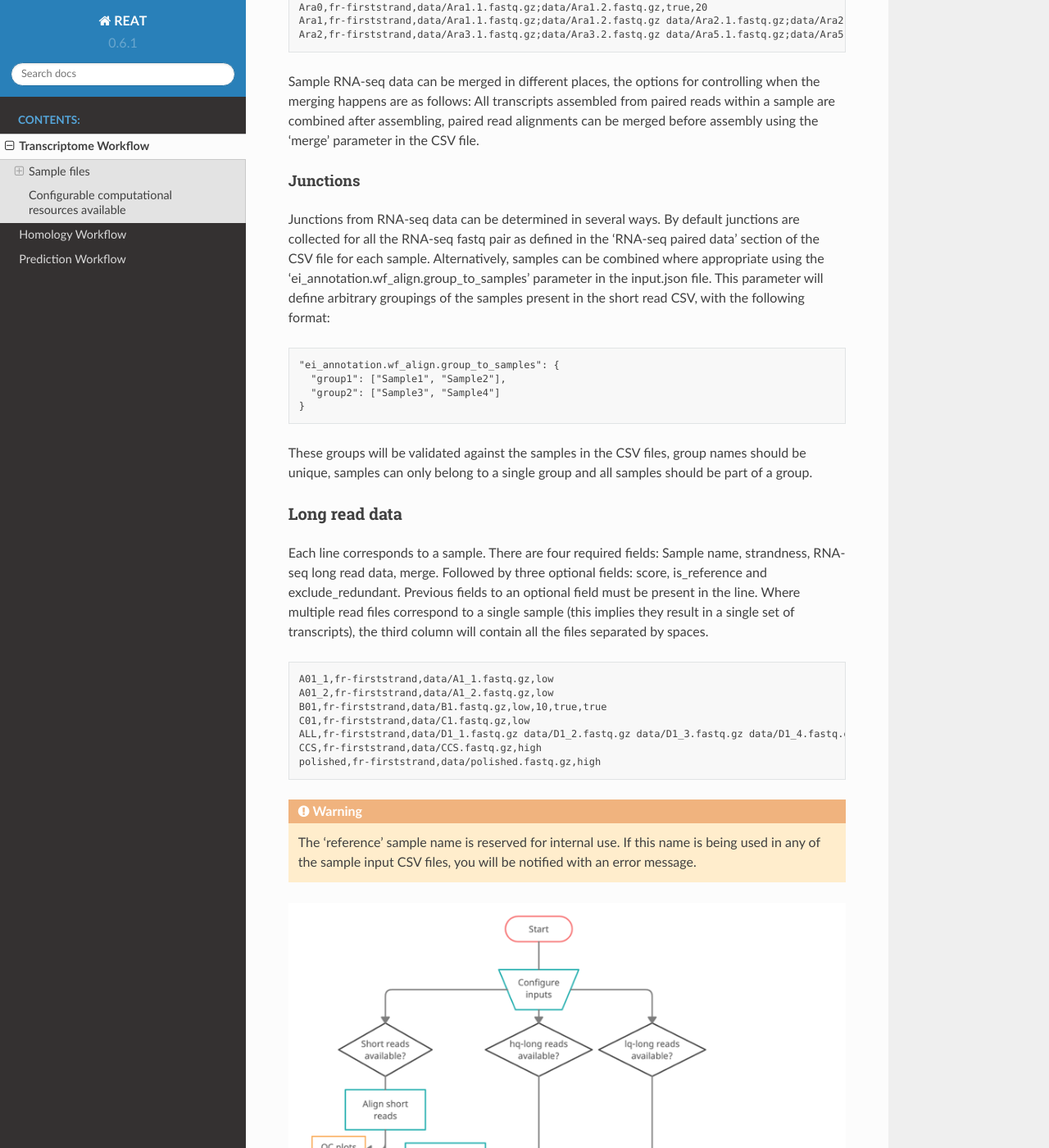
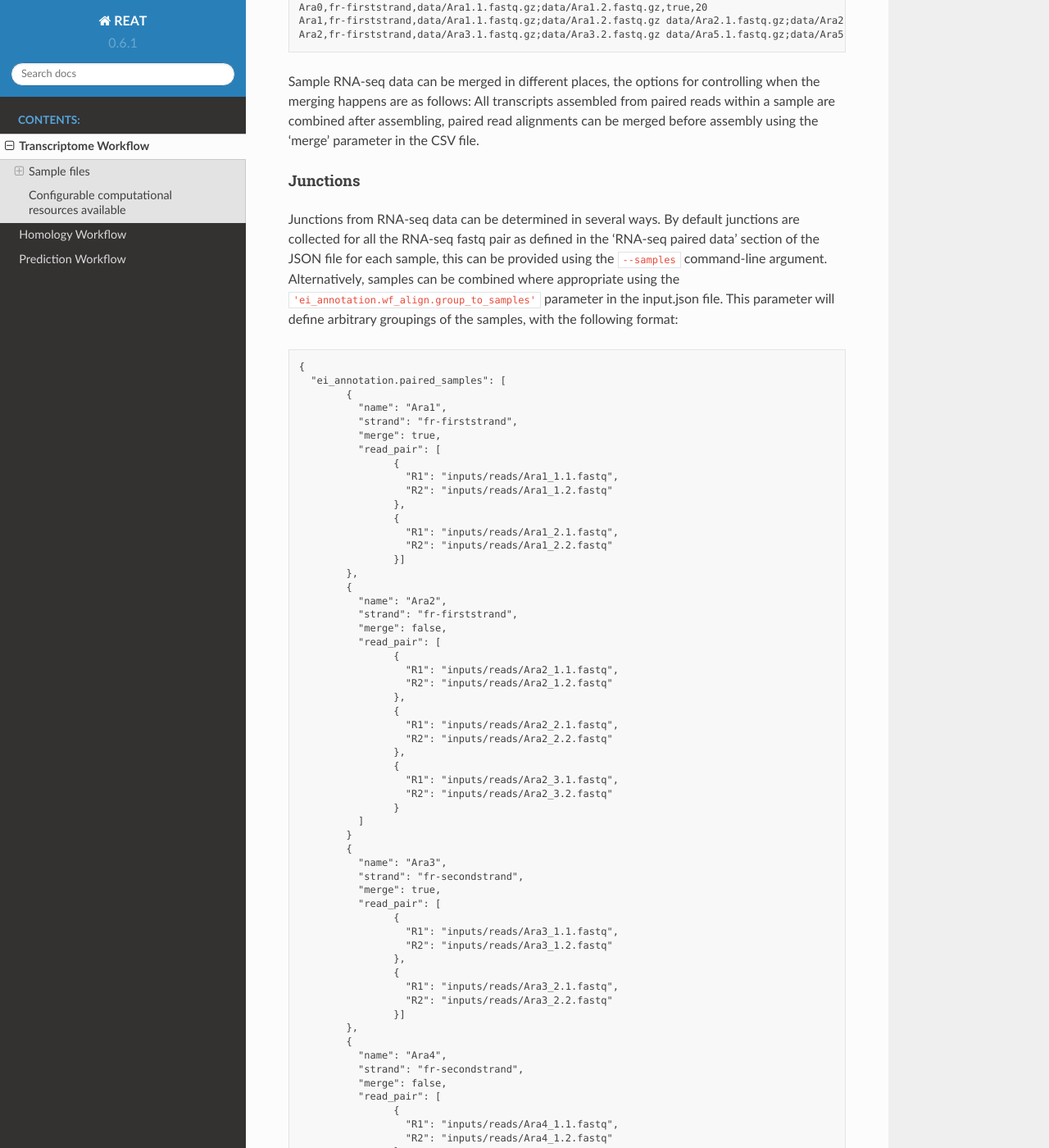
Before and after one commit to EI-CoreBioinformatics/reat, a Sphinx documentation site: the page built from docs/modules/transcriptome/index.rst, in a window 1280 px wide and 1400 px high, scrolled down 921 px. Shown: the whole window at 82% size. Built offline with Sphinx 7.4.7 and the Read the Docs theme 2.0.0, drawn with Linux system fonts in a browser that asks for light colours; some of the changed text lies outside the part shown.

Commit message:
Update junction grouping help

```diff
--- a/docs/modules/transcriptome/index.rst
+++ b/docs/modules/transcriptome/index.rst
@@ -44,16 +44,87 @@ Junctions
 ++++++++++
 
 Junctions from RNA-seq data can be determined in several ways.
-By default junctions are collected for all the RNA-seq fastq pair as defined in the 'RNA-seq paired data' section of the CSV file for each sample.
-Alternatively, samples can be combined where appropriate using the 'ei_annotation.wf_align.group_to_samples' parameter in the input.json file.
-This parameter will define arbitrary groupings of the samples present in the short read CSV, with the following format::
+By default junctions are collected for all the RNA-seq fastq pair as defined in the 'RNA-seq paired data' section of the JSON file for each sample, this can be provided using the :code:`--samples` command-line argument.
+Alternatively, samples can be combined where appropriate using the :code:`'ei_annotation.wf_align.group_to_samples'` parameter in the input.json file.
+This parameter will define arbitrary groupings of the samples, with the following format::
 
-  "ei_annotation.wf_align.group_to_samples": {
-    "group1": ["Sample1", "Sample2"],
-    "group2": ["Sample3", "Sample4"]
-  }
+	{
+	  "ei_annotation.paired_samples": [
+		{
+		  "name": "Ara1",
+		  "strand": "fr-firststrand",
+		  "merge": true,
+		  "read_pair": [
+			{
+			  "R1": "inputs/reads/Ara1_1.1.fastq",
+			  "R2": "inputs/reads/Ara1_1.2.fastq"
+			},
+			{
+			  "R1": "inputs/reads/Ara1_2.1.fastq",
+			  "R2": "inputs/reads/Ara1_2.2.fastq"
+			}]
+		},
+		{
+		  "name": "Ara2",
+		  "strand": "fr-firststrand",
+		  "merge": false,
+		  "read_pair": [
+			{
+			  "R1": "inputs/reads/Ara2_1.1.fastq",
+			  "R2": "inputs/reads/Ara2_1.2.fastq"
+			},
+			{
+			  "R1": "inputs/reads/Ara2_2.1.fastq",
+			  "R2": "inputs/reads/Ara2_2.2.fastq"
+			},
+			{
+			  "R1": "inputs/reads/Ara2_3.1.fastq",
+			  "R2": "inputs/reads/Ara2_3.2.fastq"
+			}
+		  ]
+		}
+		{
+		  "name": "Ara3",
+		  "strand": "fr-secondstrand",
+		  "merge": true,
+		  "read_pair": [
+			{
+			  "R1": "inputs/reads/Ara3_1.1.fastq",
+			  "R2": "inputs/reads/Ara3_1.2.fastq"
+			},
+			{
+			  "R1": "inputs/reads/Ara3_2.1.fastq",
+			  "R2": "inputs/reads/Ara3_2.2.fastq"
+			}]
+		},
+		{
+		  "name": "Ara4",
+		  "strand": "fr-secondstrand",
+		  "merge": false,
+		  "read_pair": [
+			{
+			  "R1": "inputs/reads/Ara4_1.1.fastq",
+			  "R2": "inputs/reads/Ara4_1.2.fastq"
+			},
+			{
+			  "R1": "inputs/reads/Ara4_2.1.fastq",
+			  "R2": "inputs/reads/Ara4_2.2.fastq"
+			},
+			{
+			  "R1": "inputs/reads/Ara4_3.1.fastq",
+			  "R2": "inputs/reads/Ara4_3.2.fastq"
+			}
+		  ]
+		}
+	  ],
 
-These groups will be validated against the samples in the CSV files, group names should be unique, samples can only belong to a single group and all samples should be part of a group.
+	  "ei_annotation.wf_align.group_to_samples": {
+		"group1": ["Ara1", "Ara2"],
+		"group2": ["Ara3", "Ara4"]
+	  }
+	}
+
+Group names should be unique, samples can only belong to a single group and all samples should be part of a group.
 
 Long read data
 ^^^^^^^^^^^^^^^^^^
```
